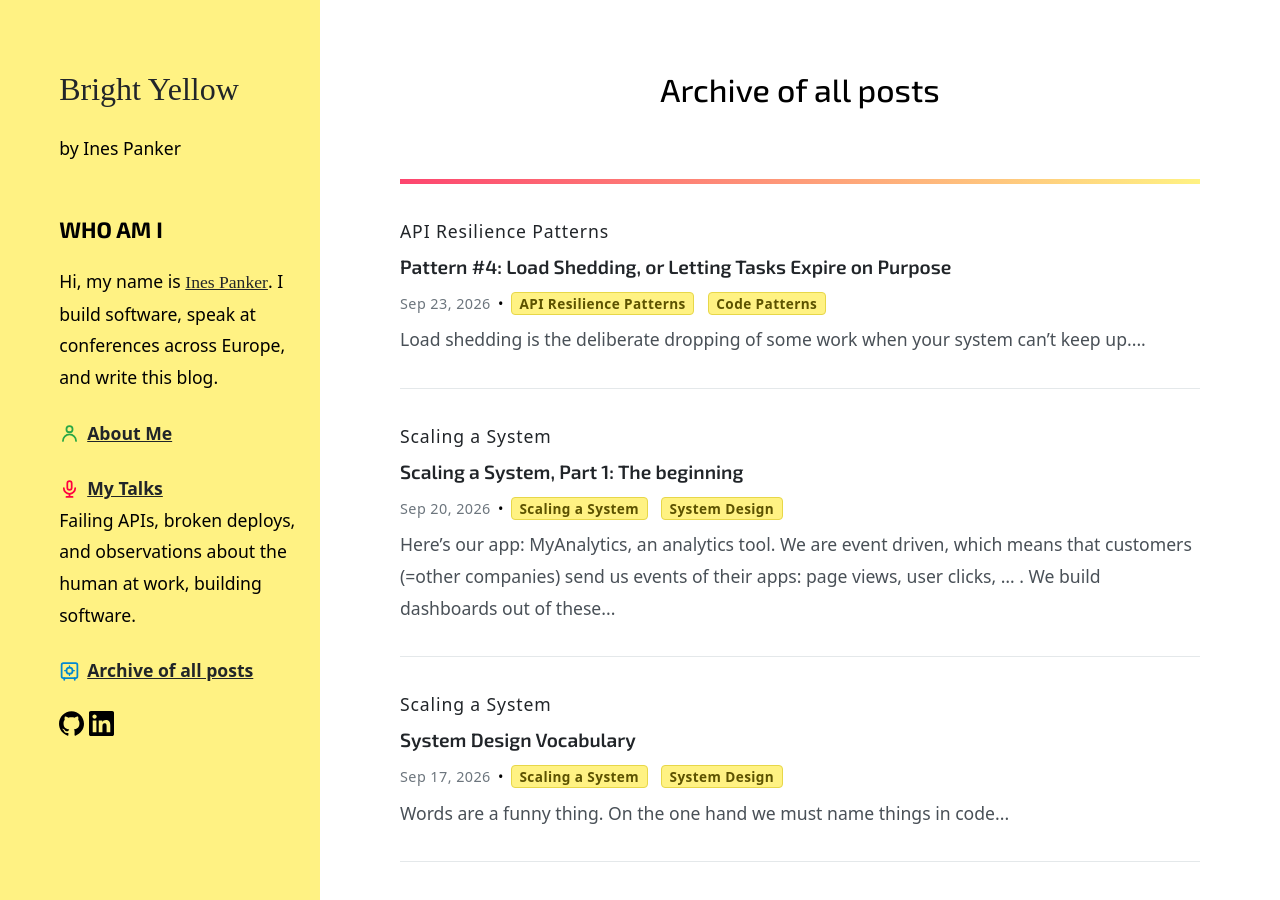
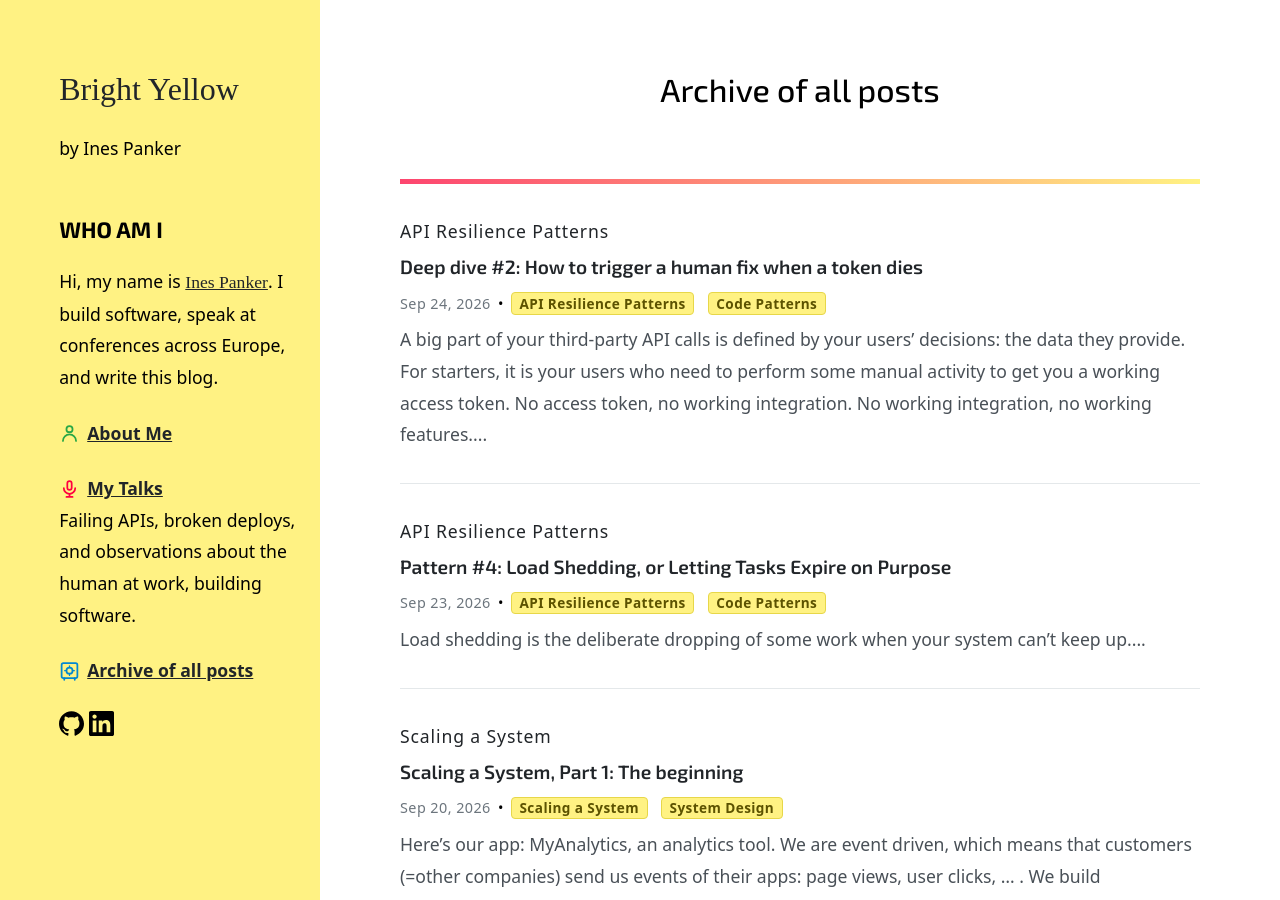
Before and after one commit to inesp/inesp.github.io, a Jekyll site: the page built from archive.md, in a window 1280 px wide and 900 px high. Built offline with Jekyll 4.4.1, drawn with Linux system fonts in a browser that asks for light colours; nearby versions of some CDN libraries; some web fonts are replaced; a style sheet for code colours, icons or effects is not loaded; some of the changed lines change nothing that is shown.

Commit message:
Add token expired post

```diff
--- a/_posts/2026-09-23-api-resilience-load-shedding.md
+++ b/_posts/2026-09-23-api-resilience-load-shedding.md
@@ -4,6 +4,7 @@ title: "Pattern #4: Load Shedding, or Letting Tasks Expire on Purpose"
 tags: ["API Resilience Patterns", "Code Patterns"]
 image: /assets/http/load-shedding-stale-queue.png
 prev_post: 2026-09-09-api-resilience-slow-vs-dead
+next_post: 2026-09-24-api-resilience-expired-tokens
 biblio:
   - title: "Wikipedia: Load shedding"
     link: https://en.wikipedia.org/wiki/Load_shedding
--- /dev/null
+++ b/_posts/2026-09-24-api-resilience-expired-tokens.md
@@ -0,0 +1,134 @@
+---
+series: API Resilience Patterns
+title: "Deep dive #2: How to trigger a human fix when a token dies"
+tags: ["API Resilience Patterns", "Code Patterns"]
+image: /assets/http/auth-rejected-wall.png
+prev_post: 2026-09-23-api-resilience-load-shedding
+intro_truncatewords: 50
+biblio:
+  - title: "HTTP 401 Unauthorized"
+    link: https://developer.mozilla.org/en-US/docs/Web/HTTP/Reference/Status/401
+---
+
+A big part of your third-party API calls is defined by your users' decisions: the data they provide. For starters, it is your users who need to perform some manual activity to get you a working access token. **No access token, no working integration.** No working integration, no working features.
+
+People don't have a lot of patience with an app that looks like its features don't work, which is exactly what your app looks like when the integration behind those features can't connect to the API.
+
+If they are in the middle of setting up the integration, then they will try somewhat diligently to make it work. But what about when an integration that worked fine for 6 months or 2 years suddenly stops working?
+
+**The worst type of broken access token is an expired access token.**
+
+The user hasn't changed anything, which makes them immediately want to put the blame on us. But we also haven't changed anything, so we want to immediately put the blame right back on them.
+
+But who is this blame game helping? It's not solving the problem, but it is making us look incompetent.
+
+For this reason, I would argue that putting some UX effort into the expired-token scenario would do our product and company a lot of good.
+
+{% include toc.html %}
+
+## The lost contact
+
+Do you know **when tokens most often expire?**
+
+I'd say you won't guess correctly...
+
+**It's often when the person who set up the connection leaves the company.**
+
+The old account gets deactivated somewhere, by some script that runs automatically after people leave, and every token tied to their account dies with the account _(note: of course the org-level tokens survive together with lots of other "things" like webhooks and app installations and ...)_.
+
+This is the worst possible time for a token to expire, because the people who are left have no idea how the connection was set up, where the UI is, what permissions are needed, what the process is, where the buttons are... The one person who could help, who probably remembers (at least partially) how it all works, is not around.
+
+
+## What this looks like in the logs
+
+This is how this pattern shows up in the logs:
+
+![auth-rejected-wall](/assets/http/auth-rejected-wall.svg)
+
+The integration is still tied into all of our features, the periodic tasks are still calling the API, and all the API triggers are still in place.
+
+This can go on for days, weeks, months, until somebody figures it out.
+
+Most often it takes the customer a very long time to figure it out.
+
+But this leaves us in the situation where we are wasting our resources (workers, CPU, memory, database requests, logging, metrics, ...) on useless work. We keep making API calls in their name that all fail, from now into eternity.
+
+
+## Recognizing "Bad credentials"
+
+In [Pattern #1, But not all errors are made equal]({% post_url 2026-02-06-api-resilience-caching-429 %}#but-not-all-errors-are-made-equal) I wrote that a 401 is a problem **we can fix, but outside of code**: somebody has to go and get a new token. But before anybody can do that, our code has to **recognize "the token is dead" as its own thing**, and not as just another failed request.
+
+![errors-not-equal](/assets/http/errors-not-equal.svg)
+
+**That's harder than it should be, because every provider does it differently.** Some send a 401, some a 403, some a 200 with an error in the body, and some lay a trap for you and send a 401 status code for things that have nothing to do with the token.
+
+There is no way around it, you will have to manually address this for every provider you support.
+
+The easiest way to communicate this to the rest of the code is with a dedicated exception class (e.g. `IntegrationMisconfiguredException`).
+
+
+## Essentially there are only 2 solutions
+
+There are only 2 ways out of the broken-token situation:
+- you convince the customer to fix their token
+- or you build a system that recognizes a broken integration and disables certain features of your app, the ones that rely on the integration
+
+Both are sub-optimal. Basing the reliability of your app on customers diligently fixing their data is... problematic. But building a smart system is expensive and complicated and, in the end, also won't be 100% reliable.
+
+I've built both in the past :-D. Why be happy with only 1 fence when you can build 2?
+
+## Solution 1: Beg your customers
+
+When a token stops working, just go and tell your customer!
+
+**Seems so simple and obvious.**
+
+**But is it?!?** Because look at the apps that surround us. Most often this information is buried somewhere deep inside some nested settings page. That's no help at all! The only reason for me to go looking into the 5th level of some settings page is if I already know the GitHub integration is dead.
+
+So, please, tell me when my integration is broken. Tell me 2 things, 3 if you feel generous:
+- **my token is dead**
+- (optionally: **this feature now doesn't work** because of it)
+- and the most important part: **here is a link to exactly the page where I set up a new token**
+
+![expired-token-nudge](/assets/http/expired-token-nudge.svg)
+
+**And! the page where I set up a new token needs to be sooo simple!** This is where you should spend your UX time, because as we've discovered already: if the integration isn't working, then your app's features don't work.
+
+Our app was event-driven, so a broken integration meant no more events coming in, or no way to process the events that were coming in. We resorted to sending a "Your token is dead" email. It might seem a bit aggressive, but an app whose whole point is to listen to events, and that stops hearing any... is a dead app.
+
+
+## Solution 2: Lock up your features
+
+To not be completely dependent on customers, I also built the 2nd defense: disabling certain features if the customer doesn't fix their API token.
+
+Internally I called it "ostracizing" an integration. I wanted to use a word that would have absolutely no other meaning, so I could search for it more easily. **I love it when 1 word is used for only 1 feature, it makes maintaining a big codebase much easier.**
+
+Every day we would run ostracizing-tests. The point of the tests is to find enough proof that the integration is indeed broken on our side and that the problem is not temporary.
+
+I don't want to disable part of my app for any customer, so I made sure to err on the side of "ah, it's probably still working". However, it took some time for the integration to collect enough evidence that it truly is broken. During this time, we would have to accept that we will continue to be making foolish API calls that all end in "Bad credentials".
+
+![expired-token-timeline](/assets/http/expired-token-timeline.svg)
+
+
+## Metrics and dashboards
+
+**All `Bad credentials` responses should be tracked, preferably per org and per provider. The same goes for every ostracized and de-ostracized event, again per org and per provider.**
+
+Ideally, all of this would be metrics per org and per provider. But then Datadog & co. want a lot of money for it, because they charge per tag combination. Sooo, maybe we go with metrics per provider, org IDs in the logs.
+
+If we don't count these events on purpose, we don't know how many there are, and we can't tell whether the emails and the ostracizing are doing anything and if they are doing too much.
+
+It's also nice for support to be able to easily see whose integrations have been ostracized.
+
+![expired-token-broken-over-time](/assets/http/expired-token-broken-over-time.svg)
+
+![expired-token-dead-tokens-table](/assets/http/expired-token-dead-tokens-table.svg)
+
+Then there are other, harder-to-spot things we also need to keep an eye on:
+- **Unrecognized auth errors.** We know that APIs are fickle, and we know they sometimes change unexpectedly, and we know we could not test for every imaginable scenario. Thus, if we get an error our code can't easily sort into one of the known buckets, then log this too. Maybe it's a new way of communicating "Your API token is broken".
+- **False positives.** The opposite might also be true. Maybe we misidentified an ordinary bad response as the broken token scenario. This can lead to us disabling a perfectly working integration.
+- **Provider-wide spikes.** Finally, an example that is easy to measure. If we suddenly ostracize a lot of integrations of the same provider, then we probably have a bug in the code. This actually once happened to us, because our ostracize code ran during a GitHub outage and we weren't yet as careful with this action as we then came to be.
+
+## Conclusion
+
+In the end, the fix for a dead token is always a human action, and humans want their work to be simple and straightforward, so that's what we did.
```
Also changed, not shown: assets/http/auth-rejected-wall.png (added), assets/http/auth-rejected-wall.svg, assets/http/expired-token-broken-over-time.svg (added), assets/http/expired-token-dead-tokens-table.svg (added), assets/http/expired-token-nudge.svg (added), assets/http/expired-token-timeline.svg (added).
